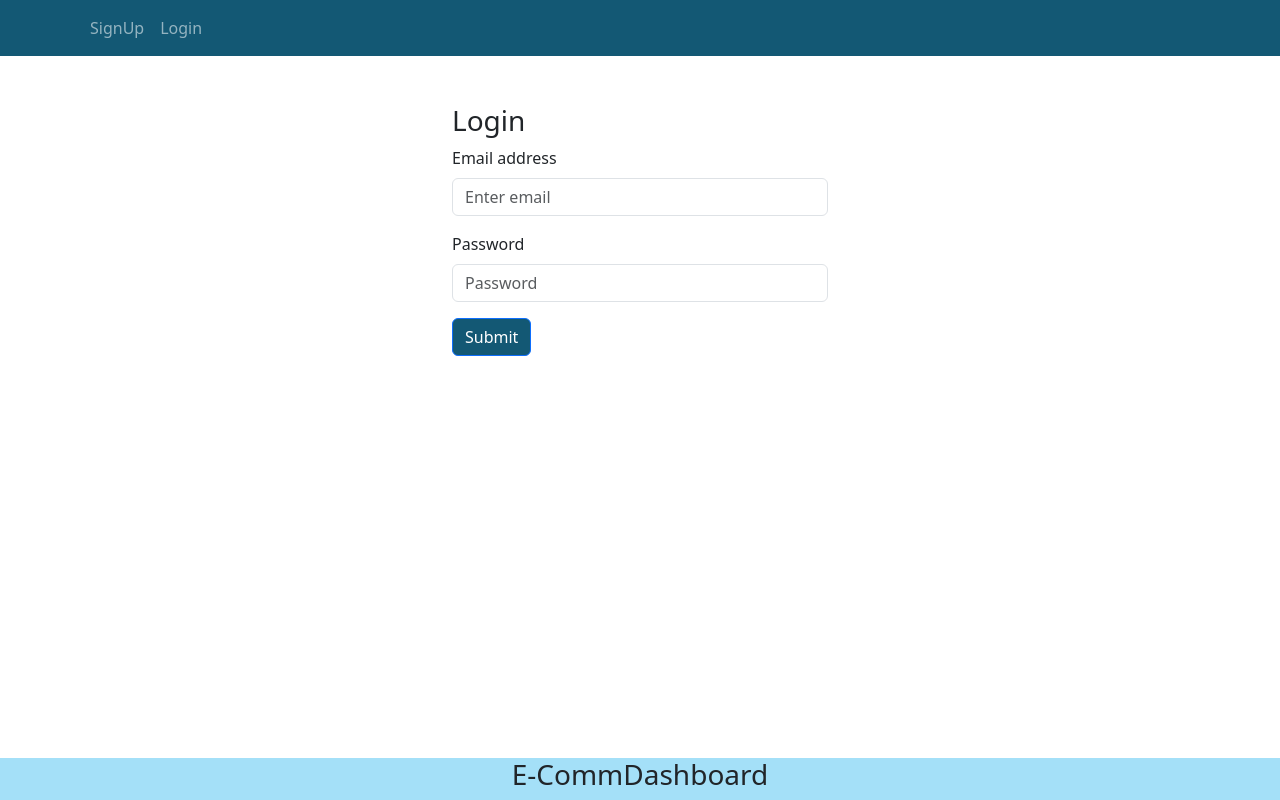
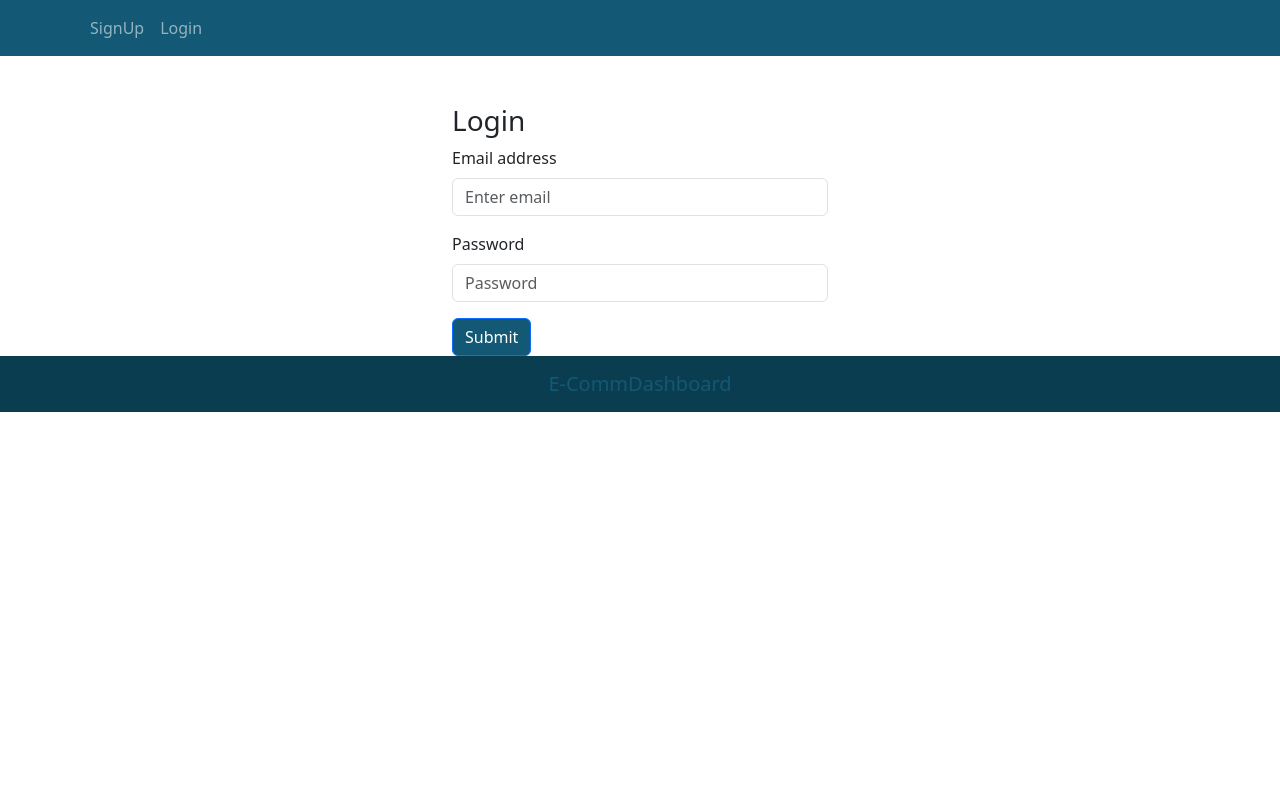
Before and after one commit to kashifrja2024/E-commerce-mern-stack, a React (Create React App) app: page /login in a window 1280 px wide. Built offline with nearby package versions, Linux system fonts and the light colour scheme.

Commit message:
Fixed footer design

```diff
--- a/src/components/Footer.js
+++ b/src/components/Footer.js
@@ -1,11 +1,25 @@
+// import React from "react";
+
+// const Footer = () => {
+//     return (
+//         <div className="footer">
+//             <h3>E-CommDashboard</h3>
+//         </div>
+//     )
+// }
+
+
 import React from "react";
+import { Container } from "react-bootstrap";
 
 const Footer = () => {
     return (
-        <div className="footer">
-            <h3>E-CommDashboard</h3>
-        </div>
-    )
-}
+        <footer className=" text-white py-3 mt-auto" style={{ backgroundColor: 'rgb(11, 61, 81)' }}>
+            <Container className="text-center ">
+                <h5 className="mb-0" style={{ color: 'rgb(19, 88, 116)' }}>E-CommDashboard</h5>
+            </Container>
+        </footer>
+    );
+};
 
 export default Footer;
```
